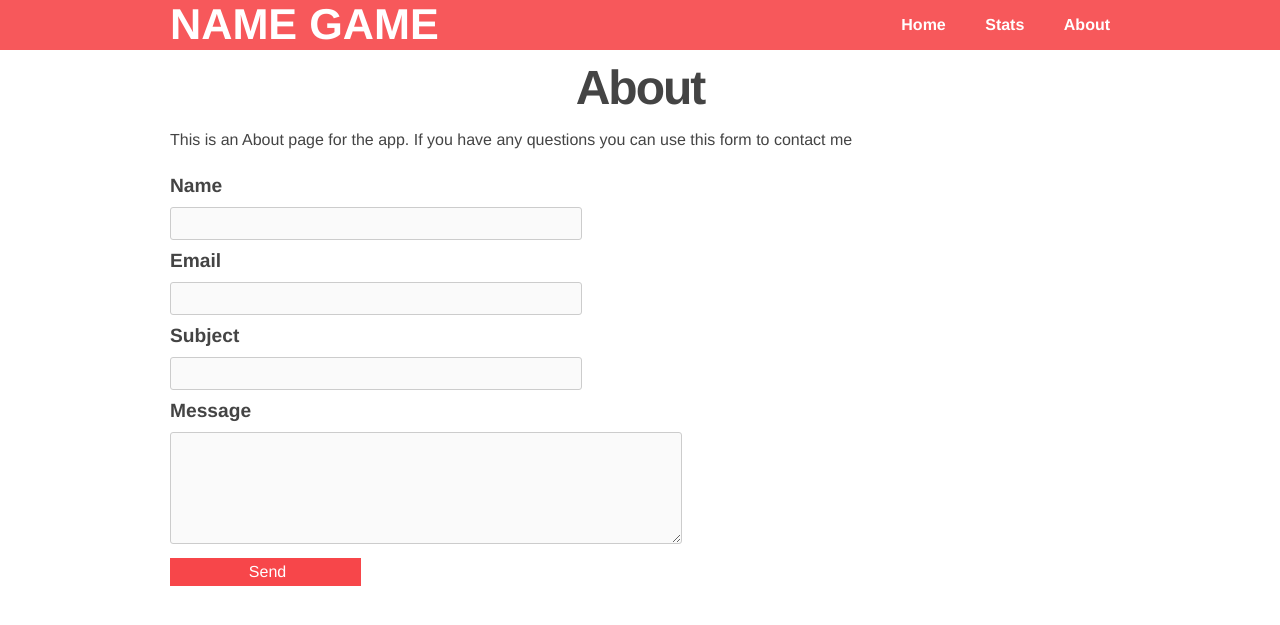
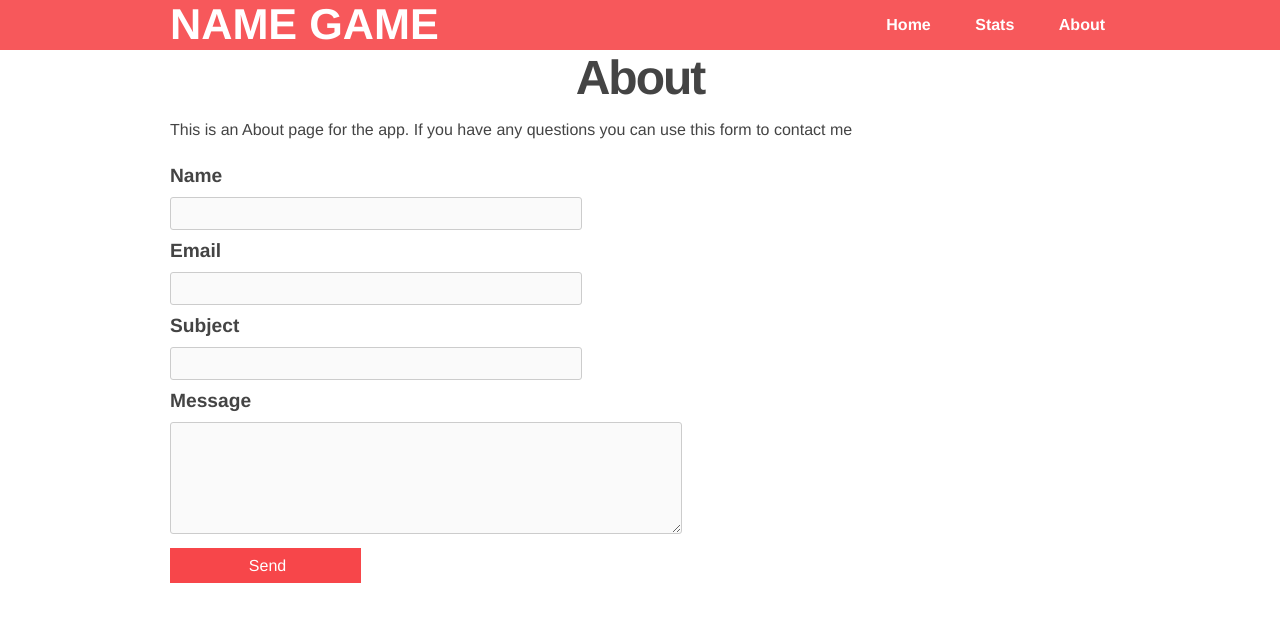
Before and after one commit to zunayed/NameGame, a Flask app: page /about in a window 1280 px wide. Shown: the top 625 px of the page. Run offline with Flask 2, Linux system fonts and the light colour scheme; parts of the project's set-up code (start-up, migrations or seed data) failed here and were passed over; some libraries are stand-ins or nearby versions.

Commit message:
cleaned up alot of the css & HTML. Added a fixed menu header

```diff
--- a/routes.py
+++ b/routes.py
@@ -9,6 +9,7 @@ from form import ContactForm
 
 app = Flask(__name__)
 app.secret_key = 'development key'
+data = DataPrep()
 
 @app.route('/')
 def home():
@@ -71,7 +72,5 @@ def modifyDatabase(student, ans):
 	db.session.add(student)
 	db.session.commit()
 
-data = DataPrep()
-
 if __name__ == '__main__':
   app.run(debug=True)
--- a/static/app.js
+++ b/static/app.js
@@ -1,7 +1,6 @@
 $('#checkButton').on('click', function(){
-
+	$('#checkButton').hide();
 	var dictionary = {}
-	$('#checkButton').hide();
 
 	$('select').each(function(index, el){
 		dictionary[$(el).attr("name")] = $(el).val()
--- a/static/css/about.css
+++ b/static/css/about.css
@@ -1,4 +1,11 @@
 /* Contact form */
+body {
+  margin-top: 50px;
+  margin-left: 50px
+  /*padding: 0;*/
+  font-family: "Helvetica Neue", Helvetica, Arial, sans-serif;
+  color: #444;
+}
 form label {
   font-size: 1.2em;
   font-weight: bold;
@@ -37,7 +44,7 @@ form input[type="submit"] {
   background-color: #F7464A;
   border:solid 1px #F7464A;
   color: #fff;
-  height: 28px;
+  height: 35px;
   padding-left:10px;
   width: 191px;
   font-family: "Helvetica Neue", Helvetica, Arial, sans-serif;
--- a/static/css/main.css
+++ b/static/css/main.css
@@ -1,24 +1,16 @@
-body {
-  margin: 0;
-  padding: 0;
-  font-family: "Helvetica Neue", Helvetica, Arial, sans-serif;
-  color: #444;
-}
-
-/*
- * Create dark grey header with a white logo
- */
-
 header {
   background-color: #F7464A;
   height: 50px;
   width: 100%;
   opacity: .9;
   margin-bottom: 10px;
+  position: fixed;
+  top: 0;
+  z-index: 1;
 }
 
 header h1.logo {
-  margin: 0;
+  margin: 0 auto;
   font-size: 2.7em;
   color: #fff;
   text-transform: uppercase;
@@ -46,37 +38,39 @@ header h1.logo:hover {
 }
 
 /*
- * Center the body content
+ * Display navigation links inline
  */
+.staticmenu {
 
-.container {
   width: 940px;
   margin: 0 auto;
 }
 
-div.jumbo {
-  padding: 10px 0 30px 0;
-  background-color: #eeeeee;
-  -webkit-border-radius: 6px;
-     -moz-border-radius: 6px;
-          border-radius: 6px;
+.menu {
+  float: right;
 }
 
-div.pictures{
-  text-align: center;
+.menu li {
+  display: inline;
+  margin-right: 5px;
+  margin-left: 35px;
 }
 
-div.selector{
-  text-align: center;
+.menu li a {
+  color: #fff;
+  text-decoration: none;
 }
 
-.correct{
-  border: 5px solid green;
+/*
+ * Center the body content
+ */
 
-}
-
-.incorrect{
-  border: 5px solid red;
+body {
+  margin: 0;
+  margin-top: 50px;
+  /*padding: 0;*/
+  font-family: "Helvetica Neue", Helvetica, Arial, sans-serif;
+  color: #444;
 }
 
 h2 {
@@ -96,37 +90,53 @@ h3 {
   color: #999;
 }
 
+div.jumbo {
+  padding: 10px 0 30px 0;
+  background-color: #eeeeee;
+  -webkit-border-radius: 6px;
+     -moz-border-radius: 6px;
+          border-radius: 6px;
+}
+
+.content {
+    /*margin-top: 100px;*/
+    float: center;
+    position:relative;
+    width: 940px;
+    margin: 0 auto;
+    /*top: 100px;*/
+
+}
+
 /*
- * Display navigation links inline
+ * pictures, selector and error checking
  */
 
-.menu {
-  float: right;
-  margin-top: 16px;
+div.pictures{
+  text-align: center;
 }
 
-.menu li {
-  display: inline;
+div.selector{
+  text-align: center;
 }
 
-.menu li + li {
-  margin-left: 35px;
+.correct{
+  border: 5px solid green;
+
 }
 
-.menu li a {
-  color: #fff;
-  text-decoration: none;
+.incorrect{
+  border: 5px solid red;
 }
 
-select {
-    padding: 10px;
-    margin-right: 5px;
+.button {
+  text-align: center;
 
-/*    height: 28px;
-    padding-left:10px;
-    width: 191px;*/
-    font-family: "Helvetica Neue", Helvetica, Arial, sans-serif;
 }
+
+/*
+ * progress bar
+ */
 
 progress[value] {
   /* Reset the default appearance */
--- a/templates/about.html
+++ b/templates/about.html
@@ -1,6 +1,8 @@
 {% extends "layout.html" %}
 
 {% block content %}
+<body>
+	<div class="content">
 	<link rel="stylesheet" href="{{ url_for('static', filename='css/about.css') }}">
 	<h2>About</h2>
 	<p>This is an About page for the app. If you have any questions you can use this form to contact me</p>
@@ -25,5 +27,7 @@
 		{{ form.message }}
 	    <input type="submit" value="Send">
 	</form>
+	</div>
+</body>
 
 {% endblock %}
--- a/templates/layout.html
+++ b/templates/layout.html
@@ -5,10 +5,9 @@
     <script src="http://code.jquery.com/jquery-1.10.1.min.js"></script>
     <title>Name Game</title>
   </head>
-  <body>
 
   <header>
-      <div class="container">
+    <div class="staticmenu">
      <h1 class="logo">  <a href="{{ url_for('home') }}">Name Game</a></h1>
       <strong><nav>
         <ul class="menu">
@@ -20,10 +19,8 @@
     </div>
   </header>
 
-    <div class="container">
   {% block content %}
   {% endblock %}
-    </div>
   <script src="{{ url_for('static', filename='app.js') }}"></script>
-  </body>
+
 </html>
```
Also changed, not shown: get_people_into_database.py (+10 -12 lines), templates/home.html (+5 -2 lines), templates/stats.html (+4 -3 lines). Lines whose indentation alone changed are shown as unchanged.
